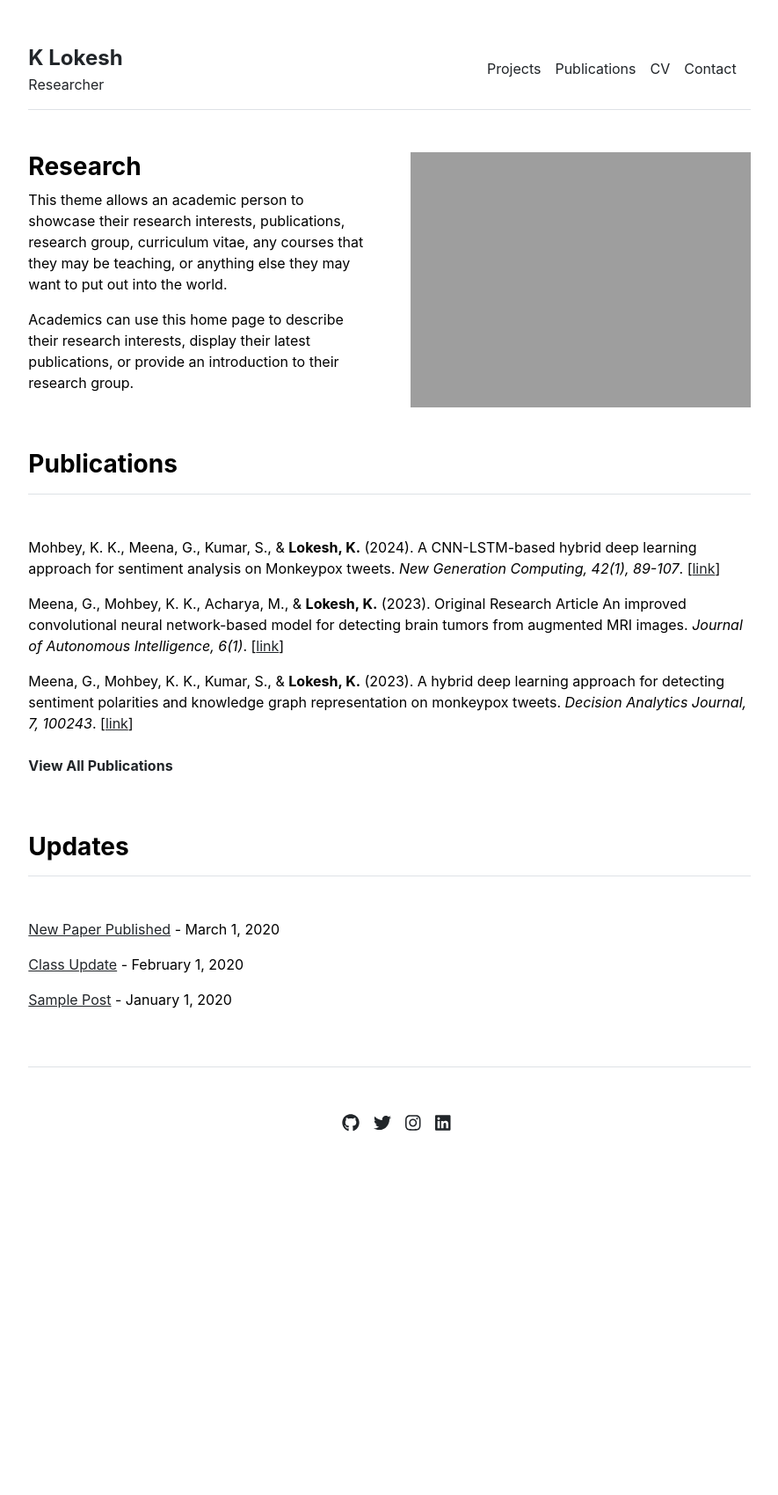
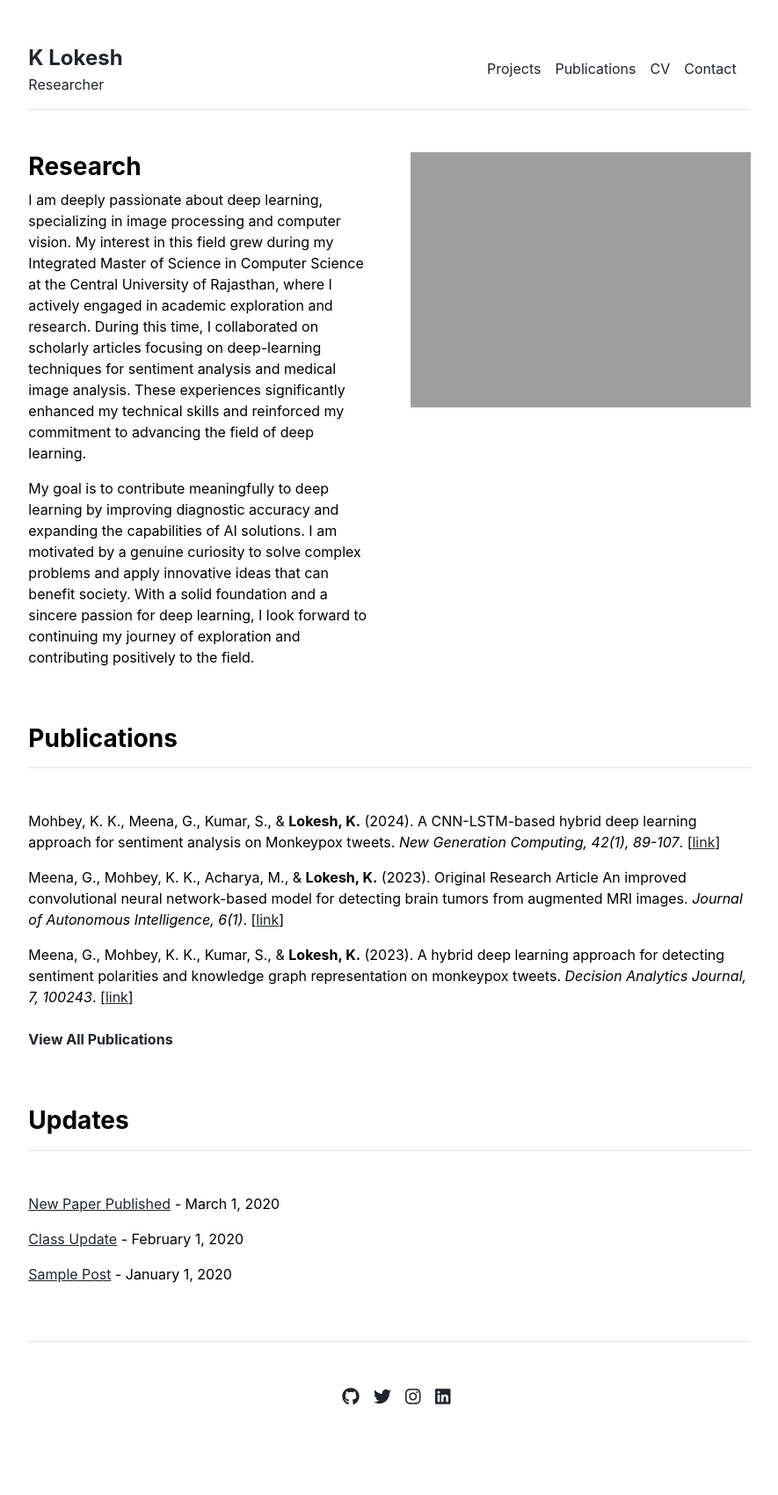
Before and after one commit to katikapalli/katikapalli.github.io, a Jekyll site: the page built from index.md, in a window 1280 px wide. Shown: the whole page at 88% size, without its empty margins (197-1082 px from the left). Built offline with Jekyll 4.4.1, drawn with Linux system fonts in a browser that asks for light colours; before the commit the page ends 1387 px from its top, so only the background shows below that.

Commit message:
Update index.md

```diff
--- a/index.md
+++ b/index.md
@@ -3,6 +3,6 @@ layout: home
 title: "Home"
 ---
 
-This theme allows an academic person to showcase their research interests, publications, research group, curriculum vitae, any courses that they may be teaching, or anything else they may want to put out into the world.
+I am deeply passionate about deep learning, specializing in image processing and computer vision. My interest in this field grew during my Integrated Master of Science in Computer Science at the Central University of Rajasthan, where I actively engaged in academic exploration and research. During this time, I collaborated on scholarly articles focusing on deep-learning techniques for sentiment analysis and medical image analysis. These experiences significantly enhanced my technical skills and reinforced my commitment to advancing the field of deep learning.
 
-Academics can use this home page to describe their research interests, display their latest publications, or provide an introduction to their research group.
+My goal is to contribute meaningfully to deep learning by improving diagnostic accuracy and expanding the capabilities of AI solutions. I am motivated by a genuine curiosity to solve complex problems and apply innovative ideas that can benefit society. With a solid foundation and a sincere passion for deep learning, I look forward to continuing my journey of exploration and contributing positively to the field.
```
